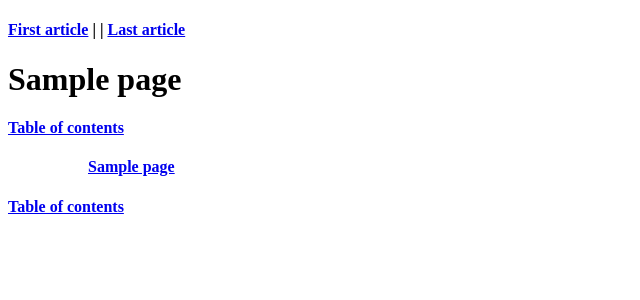
After one commit to iaseth/reactjs-docs-ebook, a Python web app: template src/templates/section_page.html in a window 1280 px wide. The commit adds this page. Shown: the top 300 px of the page, without its empty margins (0-640 px from the left). Run offline with Jinja, Linux system fonts and the light colour scheme; the template is opened without the code that fills it: most values are stand-ins (such as "Sample title", 1, 10 or a date in 2020).

Commit message:
All done and working * added new templates for article and section * EPUB/AZW3 both working

```diff
--- a/pyreactorg/section.py
+++ b/pyreactorg/section.py
@@ -11,7 +11,7 @@ class ReactOrgSection(HtmlBaseclass):
 		for pj in self.jo['pages']:
 			page = ReactOrgPage(self, pj)
 			self.pages.append(page)
-		# self.template = self.book.topic_page_template.template
+		self.template = self.app.section_page_template.template
 
 	def getIdref(self):
 		return f"x_section_{self.index}"
--- a/pyreactorg/utils.py
+++ b/pyreactorg/utils.py
@@ -20,7 +20,7 @@ class HtmlBaseclass:
 		return "text/" + self.getHtmlFilename()
 
 	def getHtmlPath(self):
-		return self.book.get_oebps_filepath(self.getLocalHtmlFilepath())
+		return self.app.get_oebps_filepath(self.getLocalHtmlFilepath())
 
 	def saveHtml(self):
 		html_path = self.getHtmlPath()
--- a/src/templates/content_opf.html
+++ b/src/templates/content_opf.html
@@ -31,7 +31,7 @@
 		<itemref idref="x_inline_toc" linear="yes" />
 		{% for section in book.sections %}
 		<itemref idref="{{ section.getIdref() }}" linear="yes" />
-			{% for page in section.posts %}<itemref idref="{{ page.getIdref() }}" linear="yes" />{% endfor %}
+			{% for page in section.pages %}<itemref idref="{{ page.getIdref() }}" linear="yes" />{% endfor %}
 		{% endfor %}
 
 	</spine>
--- /dev/null
+++ b/src/templates/section_page.html
@@ -0,0 +1,22 @@
+<?xml version="1.0" encoding="UTF-8" ?><!DOCTYPE html PUBLIC "-//W3C//DTD XHTML 1.1//EN" "http://www.w3.org/TR/xhtml11/DTD/xhtml11.dtd">
+<html xmlns="http://www.w3.org/1999/xhtml" xml:lang="en-US">
+<head>
+	<meta http-equiv="Content-Type" content="application/xhtml+xml; charset=utf-8"/>
+	<title>{{ page.title }}</title>
+</head>
+<body>
+	<h4><a href="{{ page.pages[0].getHtmlFilename() }}">First article</a> | {% if page.previous %}<a href="{{ page.previous.getHtmlFilename() }}">Previous</a>{% endif %}{% if page.previous and page.next %}<span> | </span>{% endif %}{% if page.next %}<a href="{{ page.next.getHtmlFilename() }}">Next</a>{% endif %} | <a href="{{ page.pages[-1].getHtmlFilename() }}">Last article</a></h4>
+	<h1 class="title">{{ page.title }}</h1>
+	<h4><a href="x_inline_toc.html">Table of contents</a></h4>
+	<div>
+		<ul>
+			{% for page in page.pages %}
+			<ol>
+				<h4><a href="{{ page.getHtmlFilename() }}">{{ page.title }}</a></h4>
+			</ol>
+			{% endfor %}
+		</ul>
+	</div>
+	<h4><a href="x_inline_toc.html">Table of contents</a></h4>
+</body>
+</html>
--- a/src/templates/toc_ncx.html
+++ b/src/templates/toc_ncx.html
@@ -26,7 +26,7 @@
 		<content src="{{ section.getLocalHtmlFilepath() }}"/>
 		{% for page in section.pages %}
 		<navPoint id="{{ page.getIdref() }}" playOrder="{{ counter.count() }}">
-			<navLabel><text>{{ page.getPaddedIndex() }}. {{ page.title }}</text></navLabel>
+			<navLabel><text>{{ page.title }}</text></navLabel>
 			<content src="{{ page.getLocalHtmlFilepath() }}"/>
 		</navPoint>
 		{% endfor %}
```
Also changed, not shown: pyreactorg/page.py (+8 -2 lines), src/templates/article_page.html (added, +18 -0 lines).
